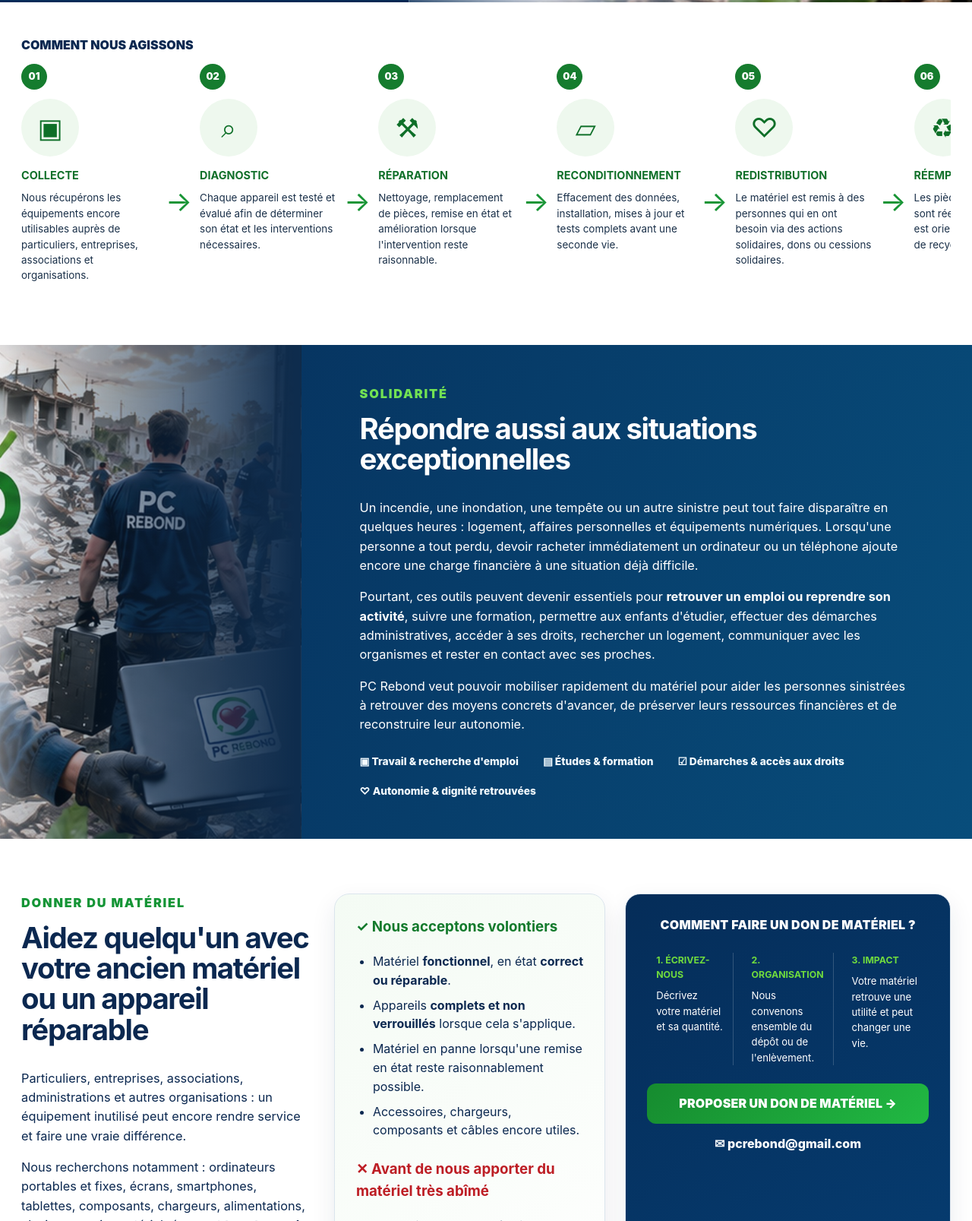
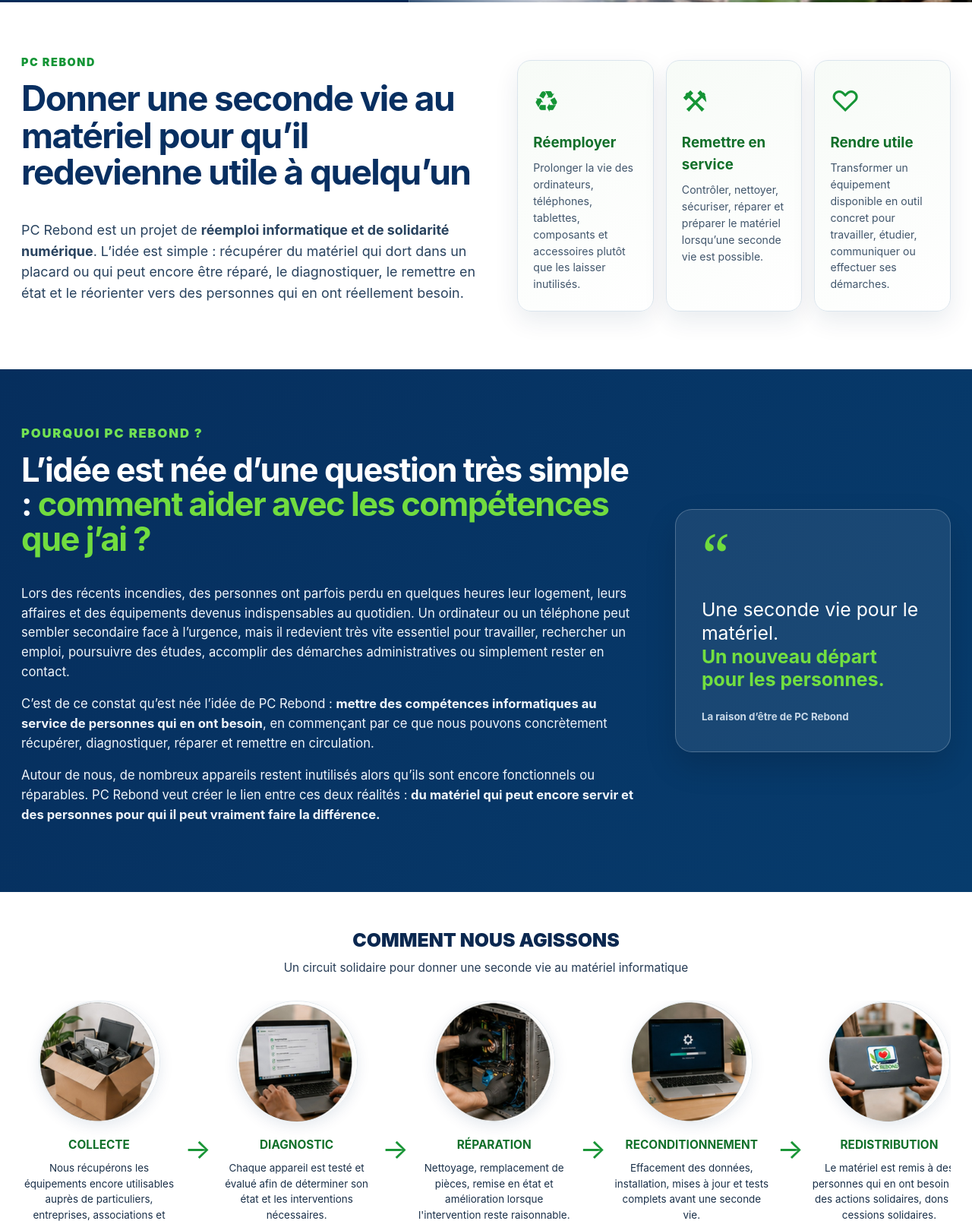
Before and after one commit to DoctorRebonD/pcrebond-site, a plain HTML site: page index.html in a window 1280 px wide. Shown: the part 1193-2800 px from the top of the page at 76% size. Drawn offline with Linux system fonts and the light colour scheme.

Commit message:
Mise à jour V2.2 du site PC Rebond

```diff
--- a/index.html
+++ b/index.html
@@ -78,32 +78,67 @@
       <div class="hero-image" aria-label="Action de solidarité PC Rebond après un sinistre" role="img"></div>
     </section>
 
+    <section class="presentation section" id="presentation">
+      <div class="wide presentation-grid">
+        <div class="presentation-lead">
+          <p class="section-kicker">PC Rebond</p>
+          <h2>Donner une seconde vie au matériel pour qu’il redevienne utile à quelqu’un</h2>
+          <p class="presentation-big">PC Rebond est un projet de <strong>réemploi informatique et de solidarité numérique</strong>. L’idée est simple : récupérer du matériel qui dort dans un placard ou qui peut encore être réparé, le diagnostiquer, le remettre en état et le réorienter vers des personnes qui en ont réellement besoin.</p>
+        </div>
+        <div class="presentation-cards">
+          <article><span>♻</span><h3>Réemployer</h3><p>Prolonger la vie des ordinateurs, téléphones, tablettes, composants et accessoires plutôt que les laisser inutilisés.</p></article>
+          <article><span>⚒</span><h3>Remettre en service</h3><p>Contrôler, nettoyer, sécuriser, réparer et préparer le matériel lorsqu’une seconde vie est possible.</p></article>
+          <article><span>♡</span><h3>Rendre utile</h3><p>Transformer un équipement disponible en outil concret pour travailler, étudier, communiquer ou effectuer ses démarches.</p></article>
+        </div>
+      </div>
+    </section>
+
+    <section class="origin" id="origine">
+      <div class="wide origin-grid">
+        <div class="origin-story">
+          <p class="section-kicker light">Pourquoi PC Rebond ?</p>
+          <h2>L’idée est née d’une question très simple : <em>comment aider avec les compétences que j’ai ?</em></h2>
+          <p>Lors des récents incendies, des personnes ont parfois perdu en quelques heures leur logement, leurs affaires et des équipements devenus indispensables au quotidien. Un ordinateur ou un téléphone peut sembler secondaire face à l’urgence, mais il redevient très vite essentiel pour travailler, rechercher un emploi, poursuivre des études, accomplir des démarches administratives ou simplement rester en contact.</p>
+          <p>C’est de ce constat qu’est née l’idée de PC Rebond : <strong>mettre des compétences informatiques au service de personnes qui en ont besoin</strong>, en commençant par ce que nous pouvons concrètement récupérer, diagnostiquer, réparer et remettre en circulation.</p>
+          <p>Autour de nous, de nombreux appareils restent inutilisés alors qu’ils sont encore fonctionnels ou réparables. PC Rebond veut créer le lien entre ces deux réalités : <strong>du matériel qui peut encore servir et des personnes pour qui il peut vraiment faire la différence.</strong></p>
+        </div>
+        <aside class="origin-quote">
+          <span class="quote-mark">“</span>
+          <p>Une seconde vie pour le matériel.<br><strong>Un nouveau départ pour les personnes.</strong></p>
+          <small>La raison d’être de PC Rebond</small>
+        </aside>
+      </div>
+    </section>
+
     <section class="process section" id="action">
       <div class="wide">
-        <p class="section-kicker">Comment nous agissons</p>
+        <div class="process-heading">
+          <p class="section-kicker">Comment nous agissons</p>
+          <p>Un circuit solidaire pour donner une seconde vie au matériel informatique</p>
+        </div>
         <div class="process-row">
           <article>
-            <span class="step-number">01</span><span class="process-icon">▣</span>
+            <img class="process-photo" src="assets/process-collecte.jpg" alt="Collecte de matériel informatique">
             <h3>Collecte</h3><p>Nous récupérons les équipements encore utilisables auprès de particuliers, entreprises, associations et organisations.</p>
           </article><span class="arrow">→</span>
           <article>
-            <span class="step-number">02</span><span class="process-icon">⌕</span>
+            <img class="process-photo" src="assets/process-diagnostic.jpg" alt="Diagnostic d'un ordinateur">
             <h3>Diagnostic</h3><p>Chaque appareil est testé et évalué afin de déterminer son état et les interventions nécessaires.</p>
           </article><span class="arrow">→</span>
           <article>
-            <span class="step-number">03</span><span class="process-icon">⚒</span>
+            <img class="process-photo" src="assets/process-reparation.jpg" alt="Réparation d'un ordinateur">
             <h3>Réparation</h3><p>Nettoyage, remplacement de pièces, remise en état et amélioration lorsque l'intervention reste raisonnable.</p>
           </article><span class="arrow">→</span>
           <article>
-            <span class="step-number">04</span><span class="process-icon">▱</span>
+            <img class="process-photo" src="assets/process-reconditionnement.jpg" alt="Reconditionnement d'un ordinateur portable">
             <h3>Reconditionnement</h3><p>Effacement des données, installation, mises à jour et tests complets avant une seconde vie.</p>
           </article><span class="arrow">→</span>
           <article>
-            <span class="step-number">05</span><span class="process-icon">♡</span>
+            <img class="process-photo" src="assets/process-redistribution.jpg" alt="Redistribution d'un ordinateur reconditionné">
             <h3>Redistribution</h3><p>Le matériel est remis à des personnes qui en ont besoin via des actions solidaires, dons ou cessions solidaires.</p>
           </article><span class="arrow">→</span>
           <article>
-            <span class="step-number">06</span><span class="process-icon">♻</span>
+            <img class="process-photo" src="assets/process-recyclage.jpg" alt="Réemploi et recyclage du matériel informatique">
             <h3>Réemploi & recyclage</h3><p>Les pièces encore utiles sont réemployées. Le reste est orienté vers une filière de recyclage responsable.</p>
           </article>
         </div>
--- a/styles.css
+++ b/styles.css
@@ -23,20 +23,20 @@
 
 /* HEADER */
 .site-header{position:sticky;top:0;z-index:50;background:#fff;border-bottom:1px solid #e8eef3;box-shadow:0 3px 18px rgba(7,36,70,.05)}
-.nav-shell{width:min(1540px,calc(100% - 36px));margin:auto;min-height:108px;display:flex;align-items:center;gap:24px}
+.nav-shell{width:min(1540px,calc(100% - 36px));margin:auto;min-height:118px;display:flex;align-items:center;gap:22px}
 .brand{display:flex;align-items:center;gap:10px;flex:0 0 auto}
-.brand img{width:82px;height:82px;object-fit:contain}
+.brand img{width:88px;height:88px;object-fit:contain}
 .brand-copy{display:flex;flex-direction:column;line-height:1}
-.brand-copy strong{font-size:1.65rem;letter-spacing:-.04em;color:var(--navy)}
+.brand-copy strong{font-size:1.9rem;letter-spacing:-.04em;color:var(--navy)}
 .brand-copy strong em{font-style:normal;color:var(--green)}
 .brand-copy small{font-weight:700;margin-top:7px;color:#18324f}
-.main-nav{margin-left:auto;display:flex;align-items:center;justify-content:center;gap:20px}
+.main-nav{margin-left:auto;display:flex;align-items:center;justify-content:center;gap:18px}
 .main-nav a{display:flex;flex-direction:column;align-items:center;gap:2px;text-transform:uppercase;font-size:.69rem;font-weight:900;white-space:nowrap}
 .nav-icon{font-size:1.85rem;line-height:1;color:var(--navy)}
 .main-nav .nav-material,.main-nav .nav-material .nav-icon{color:var(--green)}
 .main-nav .nav-finance,.main-nav .nav-finance .nav-icon{color:var(--red)}
 .top-cta{display:flex;gap:10px}
-.top-btn{min-width:172px;padding:13px 18px;border-radius:12px;color:#fff;display:flex;flex-direction:column;line-height:1.1;box-shadow:0 7px 18px rgba(0,0,0,.12)}
+.top-btn{min-width:184px;padding:16px 19px;border-radius:12px;color:#fff;display:flex;flex-direction:column;line-height:1.1;box-shadow:0 7px 18px rgba(0,0,0,.12)}
 .top-btn strong{font-size:.92rem}.top-btn span{font-size:.74rem;margin-top:5px}.top-btn.material{background:linear-gradient(135deg,#0d7e28,#1faa3f)}.top-btn.finance{background:linear-gradient(135deg,#d7151c,#f2242d)}
 .menu-toggle{display:none;border:0;background:none;padding:8px}.menu-toggle span{display:block;width:28px;height:3px;background:var(--navy);margin:5px 0;border-radius:4px}
 
@@ -120,3 +120,33 @@
   .funding-uses{grid-template-columns:repeat(2,1fr)}.funding-uses div{border-right:0;border-bottom:1px solid var(--line);padding:14px}.finance-cta{flex-direction:column;align-items:stretch}
   .policy-summary{display:block}.doctor-card{grid-template-columns:1fr}.doctor-visual{min-height:240px}.footer-inner{grid-template-columns:1fr;text-align:center}.footer-brand{justify-content:center}.footer-inner>p{text-align:center}
 }
+
+
+/* PRESENTATION + ORIGIN */
+.presentation{background:#fff;padding-top:68px;padding-bottom:68px}
+.presentation-grid{display:grid;grid-template-columns:1.05fr 1fr;gap:54px;align-items:center}
+.presentation-lead h2{max-width:760px;font-size:clamp(2.25rem,3.6vw,4rem);color:var(--navy)}
+.presentation-big{font-size:1.12rem;max-width:800px;color:#29435f}
+.presentation-cards{display:grid;grid-template-columns:repeat(3,1fr);gap:16px}
+.presentation-cards article{border:1px solid var(--line);border-radius:18px;padding:24px 20px;background:linear-gradient(145deg,#f7fbf7,#fff);box-shadow:var(--shadow)}
+.presentation-cards span{font-size:2.4rem;color:var(--green);display:block;margin-bottom:10px}
+.presentation-cards h3{color:#126f2a;margin-bottom:8px}.presentation-cards p{font-size:.88rem;color:#41566c;margin:0}
+.origin{background:linear-gradient(120deg,#062e5d,#073c6d);color:#fff;padding:72px 0}
+.origin-grid{display:grid;grid-template-columns:1.6fr .72fr;gap:54px;align-items:center}
+.origin-story h2{font-size:clamp(2.2rem,3.4vw,3.8rem);max-width:1000px}.origin-story h2 em{color:#71dc3f;font-style:normal}
+.origin-story p{font-size:1.04rem;max-width:1050px;color:#f0f6fb}
+.origin-quote{border:1px solid rgba(255,255,255,.22);border-radius:22px;padding:34px;background:rgba(255,255,255,.08);box-shadow:0 18px 40px rgba(0,0,0,.15)}
+.origin-quote .quote-mark{font-size:5rem;line-height:.6;color:#6fdb3e;font-family:Georgia,serif}.origin-quote p{font-size:1.55rem;line-height:1.25;margin:20px 0}.origin-quote strong{color:#72df40}.origin-quote small{color:#c9d9e8;font-weight:700}
+@media (max-width:1050px){.presentation-grid,.origin-grid{grid-template-columns:1fr}.presentation-cards{grid-template-columns:repeat(3,1fr)}}
+@media (max-width:720px){.presentation-cards{grid-template-columns:1fr}.origin{padding:52px 0}.origin-quote{padding:26px}}
+
+/* V2.2 — processus illustré, aligné sur la maquette validée */
+.process-heading{text-align:center;margin-bottom:32px}
+.process-heading .section-kicker{margin-bottom:5px;font-size:1.55rem;color:var(--ink);letter-spacing:0}
+.process-heading>p:last-child{margin:0;color:#253b55;font-size:.96rem}
+.process-row article{text-align:center;width:205px}
+.process-photo{width:176px;height:176px;object-fit:cover;border-radius:50%;margin:0 auto 18px;box-shadow:0 5px 18px rgba(8,47,97,.10);border:1px solid #e2e9ee}
+.process-row h3{font-size:.96rem}
+.process-row p{text-align:center}
+.process-row .arrow{margin-top:62px}
+@media (max-width:1300px){.process-row article{min-width:205px}.process-photo{width:160px;height:160px}}
```
Also changed, not shown: assets/process-collecte.jpg (added), assets/process-diagnostic.jpg (added), assets/process-reconditionnement.jpg (added), assets/process-recyclage.jpg (added), assets/process-redistribution.jpg (added), assets/process-reparation.jpg (added), 1 other file.
